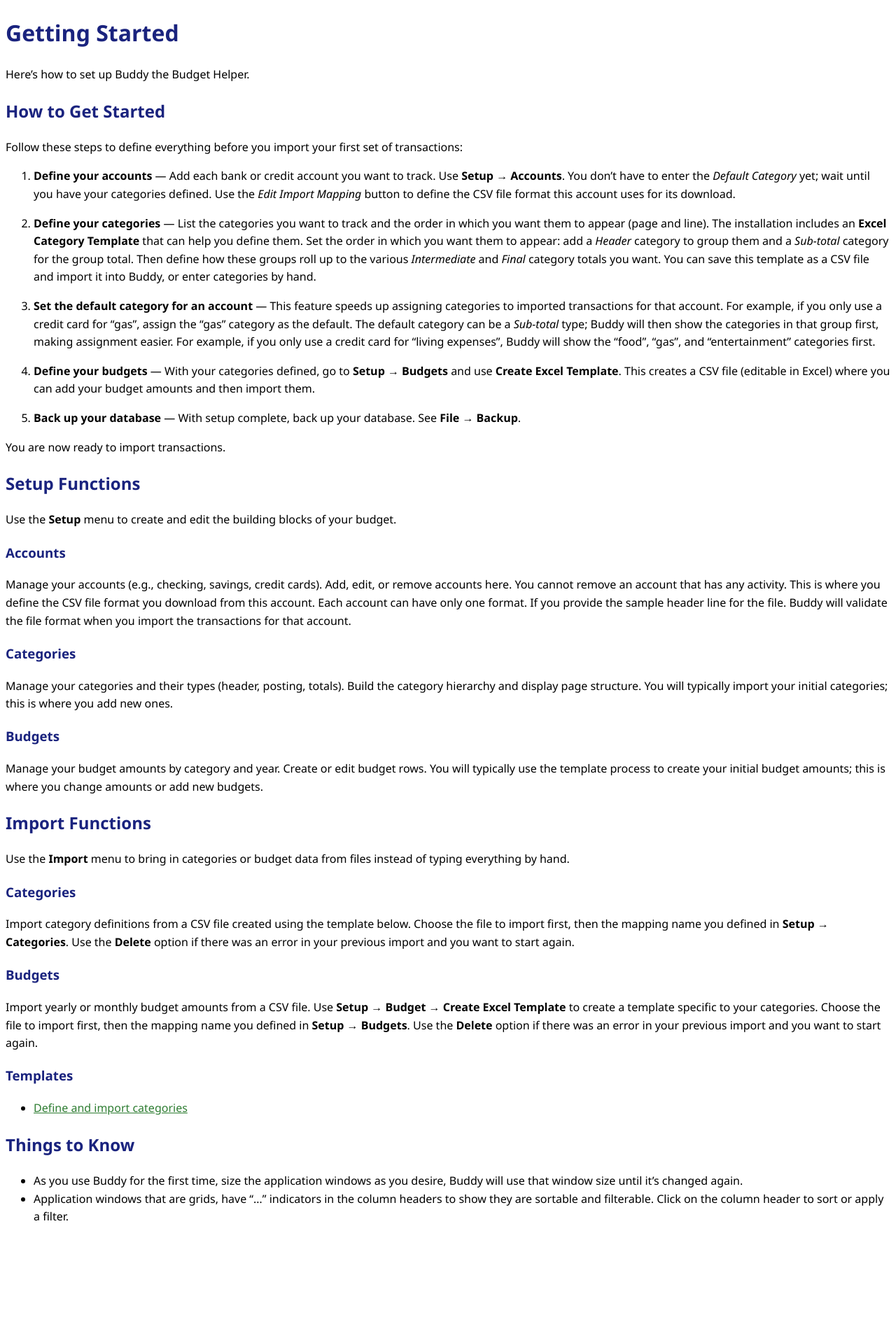
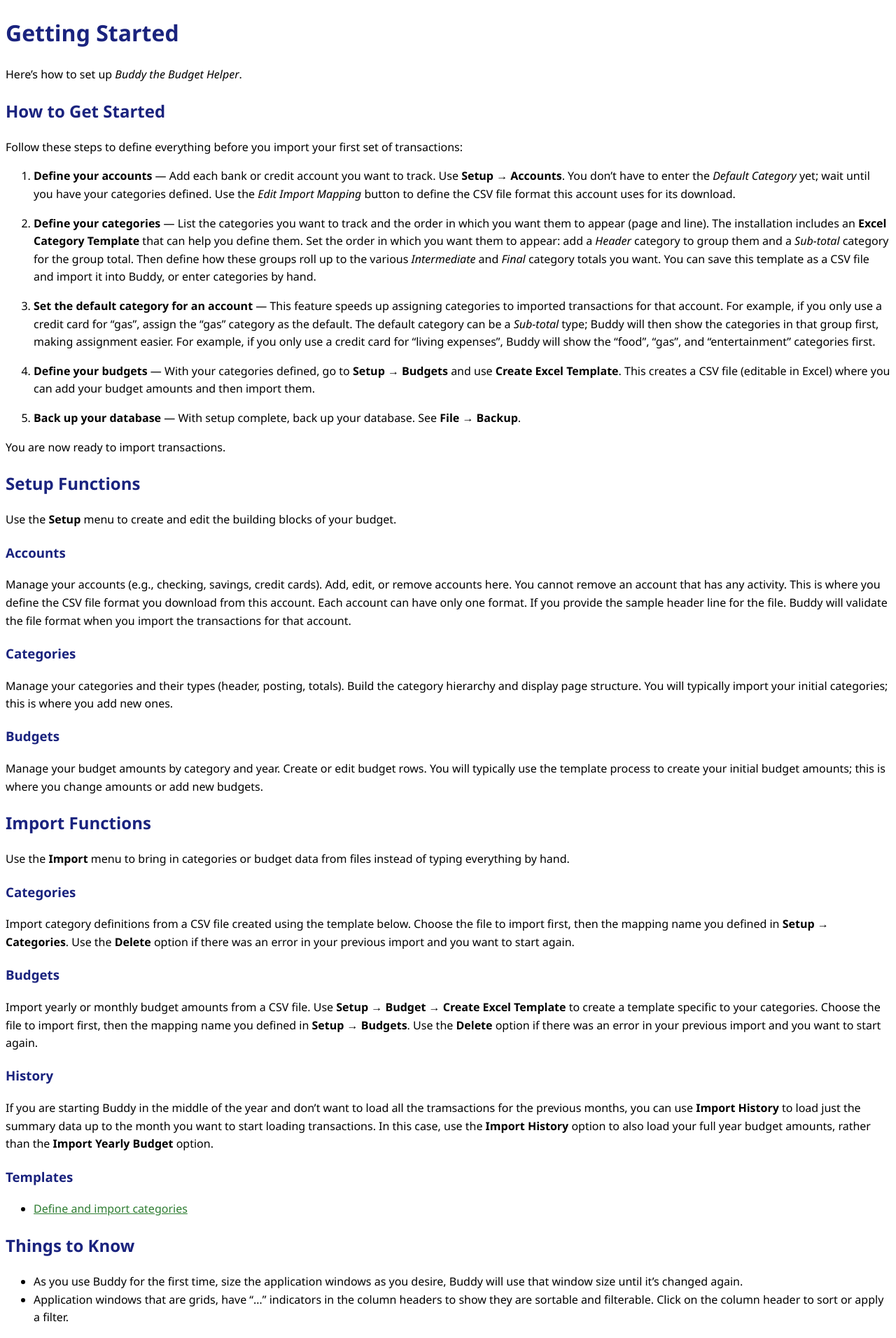
Before and after one commit to chudave1/Buddy-the-Budget-Helper-Release, a Jekyll site: the page built from docs/getting-started.md, in a window 1280 px wide. Shown: the whole page at 70% size. Built offline with Jekyll 4.4.1, drawn with Linux system fonts in a browser that asks for light colours; before the commit the page ends 1768 px from its top, so only the background shows below that.

Commit message:
Added screenshots and tweaks for history load

```diff
--- a/docs/assets/style.css
+++ b/docs/assets/style.css
@@ -34,3 +34,25 @@ td, th {
   border: 1px solid #ddd;
   padding: 8px;
 }
+
+/* Screenshot gallery */
+.screenshot-gallery img {
+  display: block;
+  max-width: 100%;
+  margin: 1em 0 0.5em;
+  border: 1px solid #ddd;
+  border-radius: 4px;
+  box-shadow: 0 2px 8px rgba(0, 0, 0, 0.08);
+}
+
+.screenshot-gallery h2 {
+  margin-top: 2.5em;
+  padding-top: 0.5em;
+  border-top: 1px solid #e0e0e0;
+}
+
+.screenshot-gallery h2:first-of-type {
+  margin-top: 1.5em;
+  border-top: none;
+  padding-top: 0;
+}
--- a/docs/getting-started.md
+++ b/docs/getting-started.md
@@ -3,7 +3,7 @@ layout: default
 title: Getting Started
 ---
 # Getting Started
-Here's how to set up Buddy the Budget Helper.
+Here's how to set up *Buddy the Budget Helper*.
 
 ## How to Get Started
 Follow these steps to define everything before you import your first set of transactions:
@@ -41,6 +41,9 @@ Import category definitions from a CSV file created using the template below. Ch
 ### Budgets
 Import yearly or monthly budget amounts from a CSV file.  Use **Setup → Budget → Create Excel Template** to create a template specific to your categories.  Choose the file to import first, then the mapping name you defined in **Setup → Budgets**.  Use the **Delete** option if there was an error in your previous import and you want to start again.
 
+### History
+If you are starting Buddy in the middle of the year and don't want to load all the tramsactions for the previous months, you can use **Import History** to load just the summary data up to the month you want to start loading transactions.  In this case, use the **Import History** option to also load your full year budget amounts, rather than the **Import Yearly Budget** option.
+
 ### Templates
 * [Define and import categories](https://github.com/chudave1/Buddy-the-Budget-Helper-Release/blob/main/templates/Category_Import_Template.csv)
 
```
Also changed, not shown: docs/index.md (+1 -0 lines), docs/loading-history.md (+1 -1 lines), docs/screenshots.md (added, +99 -0 lines), README.md.
